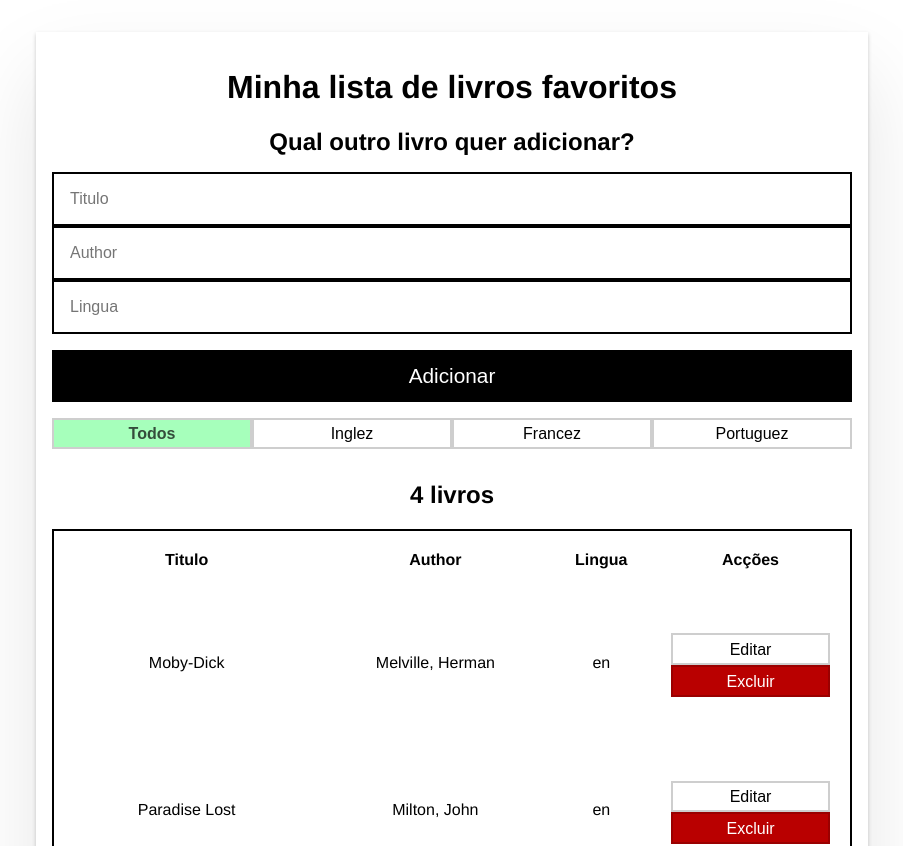
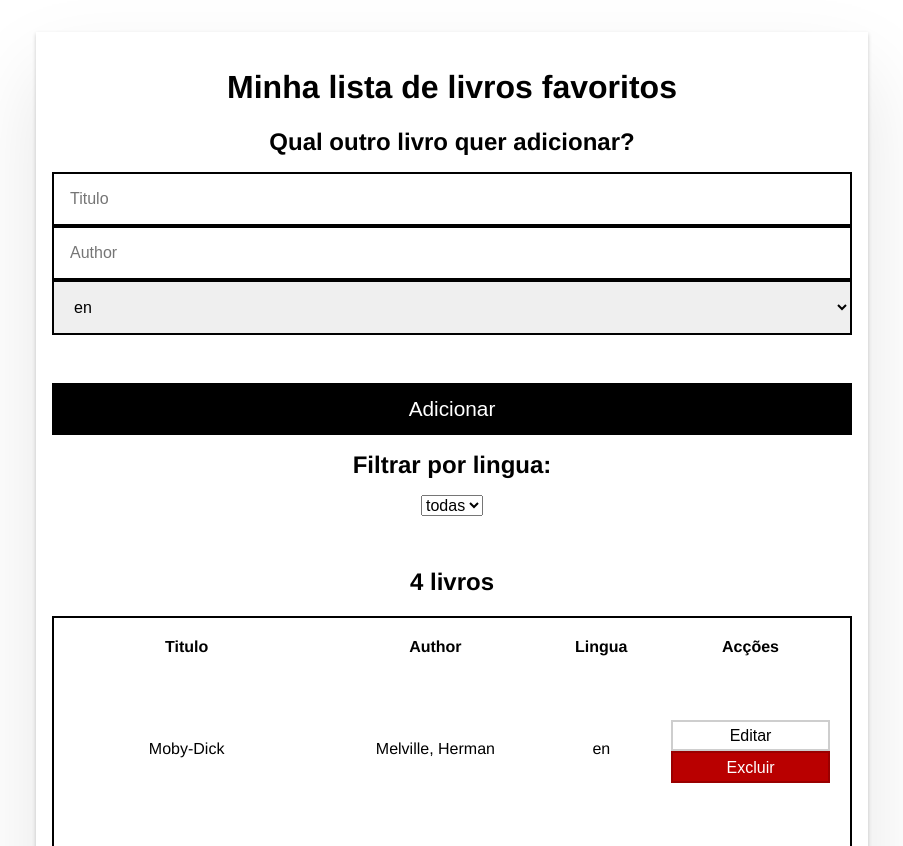
Before and after one commit to rkoyanagui/favorite-books-website, an Angular app: page / in a window 1280 px wide. Shown: the top 846 px of the page, without its empty margins (188-1091 px from the left). Built offline with nearby package versions, Linux system fonts and the light colour scheme.

Commit message:
Modify language filter from 3 buttons to 1 select, modify new book language text input to a select

```diff
--- a/src/app/app.component.css
+++ b/src/app/app.component.css
@@ -20,7 +20,8 @@ label {
   padding-bottom: 1rem;
 }
 
-.lg-text-input {
+.lg-text-input,
+.lg-select {
   width: 100%;
   padding: 1rem;
   border: 2px solid #000;
@@ -33,8 +34,12 @@ label {
   margin-bottom: 2rem;
 }
 
-.btn-menu {
+.btn-menu,
+select,
+option {
   flex: 1 1 25%;
+  font-size: 1rem;
+  margin-bottom: 2rem;
 }
 
 .active {
--- a/src/app/app.component.html
+++ b/src/app/app.component.html
@@ -1,7 +1,7 @@
 <div class="main">
   <h1>Minha lista de livros favoritos</h1>
 
-  <label for="addBookInput">Qual outro livro quer adicionar?</label>
+  <label for="addTitleInput">Qual outro livro quer adicionar?</label>
 
   <input
     #newTitle
@@ -29,7 +29,7 @@
     id="addAuthorInput"
   />
 
-  <input
+  <select
     #newLanguage
     placeholder="Lingua"
     (keyup.enter)="
@@ -38,9 +38,11 @@
       newAuthor.value = '';
       newLanguage.value = ''
     "
-    class="lg-text-input"
-    id="addLanguageInput"
-  />
+    class="lg-select"
+    id="addLanguageSelect"
+  >
+    <option *ngFor="let language of languages">{{ language }}</option>
+  </select>
 
   <button
     class="btn-primary"
@@ -55,39 +57,10 @@
   </button>
 
   <!-- Filter -->
-  <div class="btn-wrapper">
-    <button
-      class="btn btn-menu"
-      [class.active]="languageFilter == 'all'"
-      (click)="languageFilter = 'all'"
-    >
-      Todos
-    </button>
-
-    <button
-      class="btn btn-menu"
-      [class.active]="languageFilter == 'en'"
-      (click)="languageFilter = 'en'"
-    >
-      Inglez
-    </button>
-
-    <button
-      class="btn btn-menu"
-      [class.active]="languageFilter == 'fr'"
-      (click)="languageFilter = 'fr'"
-    >
-      Francez
-    </button>
-
-    <button
-      class="btn btn-menu"
-      [class.active]="languageFilter == 'pt'"
-      (click)="languageFilter = 'pt'"
-    >
-      Portuguez
-    </button>
-  </div>
+  <label for="languageFilterSelect">Filtrar por lingua: </label>
+  <select id="languageFilterSelect" [(ngModel)]="languageFilter">
+    <option *ngFor="let language of languageFilters">{{ language }}</option>
+  </select>
 
   <h2>
     {{ books.length }}
--- a/src/app/app.component.ts
+++ b/src/app/app.component.ts
@@ -9,7 +9,11 @@ import { Book } from './book';
 export class AppComponent {
   title = 'favorite-books-website';
 
-  languageFilter: 'all' | 'en' | 'pt' | 'fr' = 'all';
+  allLanguages = ['en', 'fr', 'pt'];
+  allLanguageFilters = ['todas', 'en', 'fr', 'pt'];
+  selectedLanguageFilter = 'todas';
+
+  languageFilter: 'todas' | 'en' | 'pt' | 'fr' = 'todas';
 
   allBooks = [
     {
@@ -34,8 +38,16 @@ export class AppComponent {
     },
   ];
 
+  get languages() {
+    return this.allLanguages;
+  }
+
+  get languageFilters() {
+    return this.allLanguageFilters;
+  }
+
   get books() {
-    if (this.languageFilter === 'all') {
+    if (this.languageFilter === 'todas') {
       return this.allBooks;
     }
     return this.allBooks.filter(
--- a/src/app/app.module.ts
+++ b/src/app/app.module.ts
@@ -1,4 +1,5 @@
 import { NgModule } from '@angular/core';
+import { FormsModule } from '@angular/forms';
 import { BrowserModule } from '@angular/platform-browser';
 
 import { AppComponent } from './app.component';
@@ -6,7 +7,7 @@ import { BookComponent } from './book/book.component';
 
 @NgModule({
   declarations: [AppComponent, BookComponent],
-  imports: [BrowserModule],
+  imports: [BrowserModule, FormsModule],
   providers: [],
   bootstrap: [AppComponent],
 })
```
